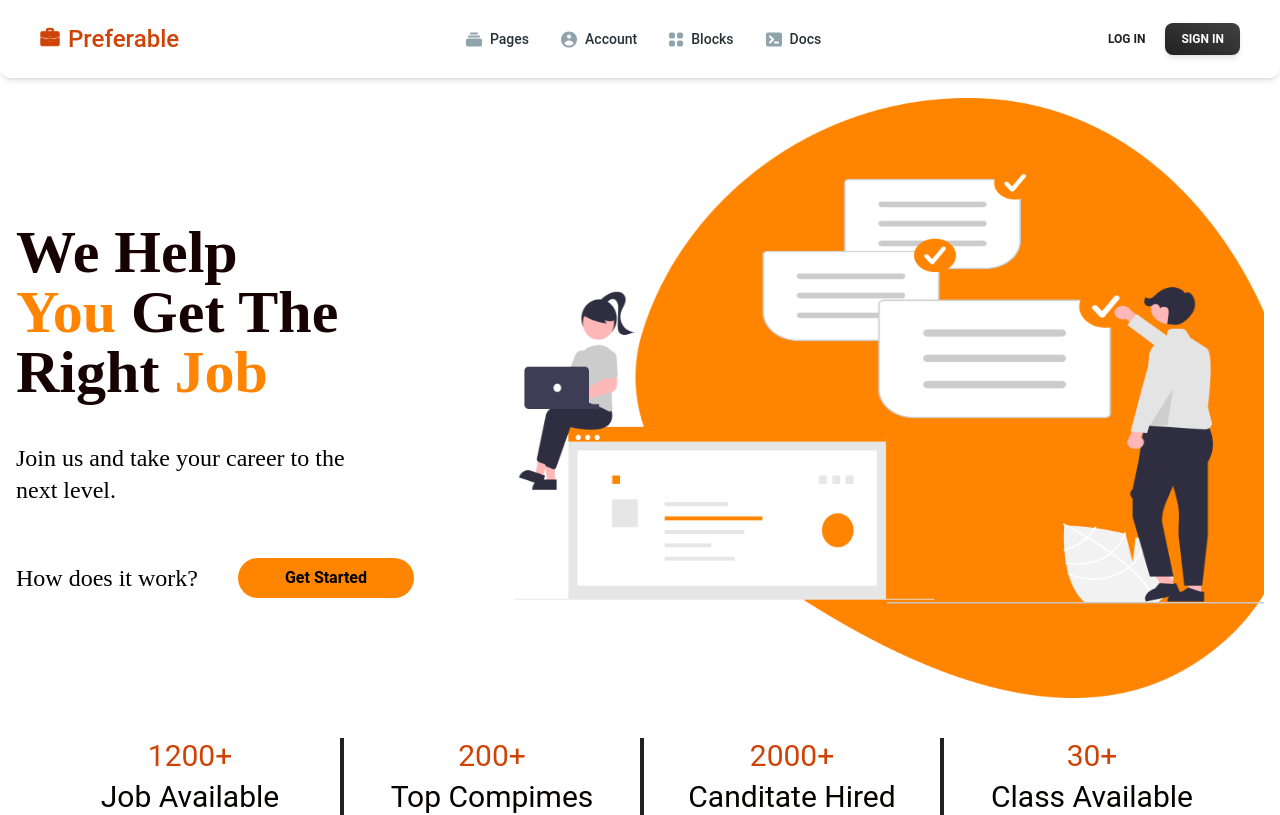
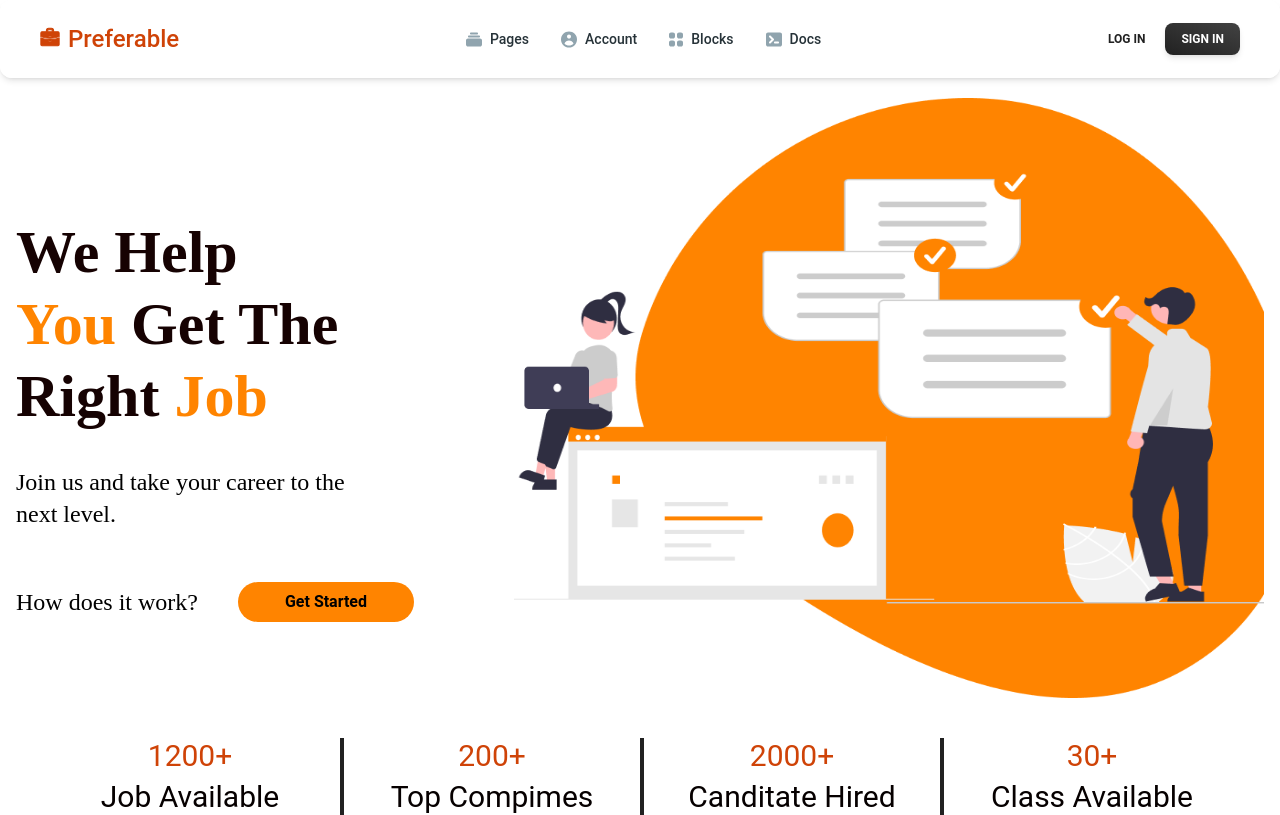
Before and after one commit to mayurkukade/JobPortal, a React (Vite) app: page / in a window 1280 px wide. Shown: the top 815 px of the page. Built offline with nearby package versions, Linux system fonts and the light colour scheme.

Commit message:
fifth commit

```diff
--- a/src/Compoments/Home/Header.jsx
+++ b/src/Compoments/Home/Header.jsx
@@ -6,13 +6,14 @@ export default function Header() {
     <div className="flex flex-wrap  justify-center">
 
       {/* left side of container */}
-      <div className="md:pt-36 pt-20 md:spl-[50px]">
-        <p className=" md:text-6xl text-5xl font-[Poppins] font-semibold text-[#160202]">
+      <div className="md:pt-36 pt-20 md:spl-[50px] ">
+        <p className=" text-6xl font-[Poppins] font-semibold text-[#160202] ">
           We Help
-          <br />
-          <span className="text-[#FF8400] stroke-brown-900 ">You</span> Get The
-          <br />
-          Right <span className="text-[#FF8400] ">Job</span>
+
+          <div className="pt-3">
+          <span className="text-[#FF8400] stroke-brown-900 ">You</span> Get The</div>
+          <div className="pt-3">
+          Right <span className="text-[#FF8400] ">Job</span></div>
         </p>
 
         <p className="mt-10 font-[Poppins] text-2xl">Join us and take your career to the <br /> next level.</p>
@@ -29,7 +30,7 @@ export default function Header() {
 
       <div className="md:ml-[100px] mt-5">
         <img
-          className="md:h-[600px] h-[550px] w-[750px] "
+          className="md:h-[37.5rem] h-[34.375rem] w-[46.875rem]  "
           src={preferable}
           alt="image"
         />
--- a/tailwind.config.js
+++ b/tailwind.config.js
@@ -35,6 +35,9 @@ module.exports = withMT({
         xl: "1700px",
         laptop: "1024px",
       },
+      spacing: {
+        '100px': '100px',
+      },
     },
   },
   plugins: [],
```
